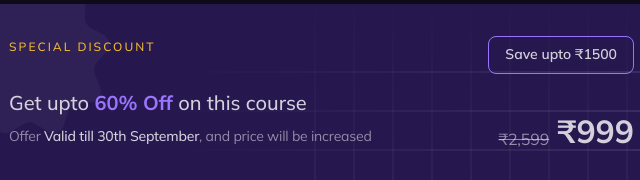
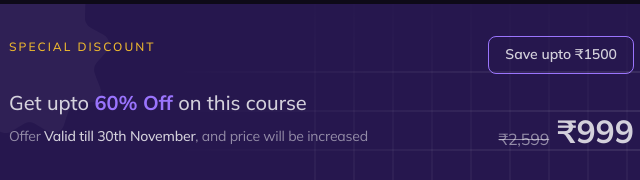
Before and after one commit to Algorythm-React-Rush/Algorythm-Landing, a website: page index.html in a window 1280 px wide. Shown: the part 2720-2900 px from the top of the page, 584-1224 px from the left. Drawn offline with Linux system fonts and the light colour scheme.

Commit message:
chore: update last date

```diff
--- a/index.html
+++ b/index.html
@@ -434,7 +434,7 @@
                     </h3>
                     <p class="mb-0 text-sm22 font-normal text-white/50">
                       Offer
-                      <span class="text-white/80 font-medium">Valid till 30th September</span>, and price will be
+                      <span class="text-white/80 font-medium">Valid till 30th November</span>, and price will be
                       increased
                     </p>
                   </div>
```
